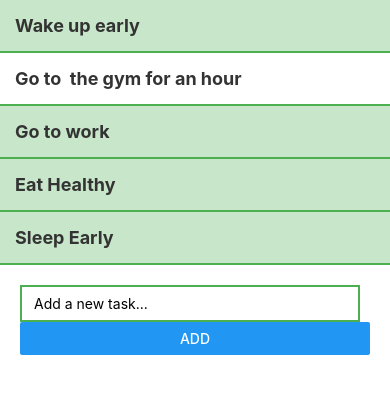
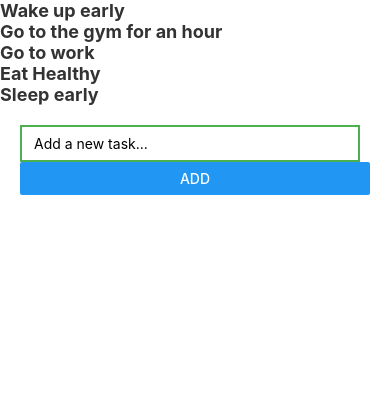
Before and after one commit to Nishit1710/NishitToDoList, a React Native app: screen / in a window 390 px wide. Shown: the top 394 px of the page. Built offline with nearby package versions, Linux system fonts and the light colour scheme.

Commit message:
Lab-3 created

```diff
--- a/App.jsx
+++ b/App.jsx
@@ -8,11 +8,19 @@ import React from 'react';
 import { SafeAreaView } from 'react-native';
 import ToDoList from './components/ToDoList';
 import ToDoForm from './components/ToDoForm';
+import useState from 'react';
 
 function App() {
+  const [tasks , setTasks] = React.useState([
+    "Wake up early",
+    "Go to the gym for an hour",
+    "Go to work",
+    "Eat Healthy",
+    "Sleep early",
+ ]);
   return (
     <SafeAreaView>
-      <ToDoList />
+      <ToDoList tasks={tasks} />
       <ToDoForm />
     </SafeAreaView>
   );
--- a/components/ToDoForm.jsx
+++ b/components/ToDoForm.jsx
@@ -8,7 +8,7 @@ import {
     ScrollView,
     TextInput,
     Button
-  } from 'react-native';
+} from 'react-native';
 
 function ToDoForm(props) {
     return (
--- a/components/ToDoList.jsx
+++ b/components/ToDoList.jsx
@@ -10,37 +10,20 @@ import {
     Button
   } from 'react-native';
 
-function ToDoList(props) {
+function ToDoList({tasks}) {
   return (
-    <>
-      <ScrollView>
-        <Pressable>
-          <View style={[styles.task, styles.completed]}>
-            <Text style={styles.taskText}>Wake up early</Text>
-          </View>
-        </Pressable>
-        <Pressable>
-          <View style={[styles.task]}>
-            <Text style={styles.taskText}>Go to  the gym for an hour</Text>
-          </View>
-        </Pressable>
-        <Pressable>
-          <View style={[styles.task, styles.completed]}>
-            <Text style={styles.taskText}>Go to work</Text>
-          </View>
-        </Pressable>
-        <Pressable>
-          <View style={[styles.task, styles.completed]}>
-            <Text style={styles.taskText}>Eat Healthy</Text>
-          </View>
-        </Pressable>
-        <Pressable>
-          <View style={[styles.task, styles.completed]}>
-            <Text style={styles.taskText}>Sleep Early</Text>
-          </View>
-        </Pressable>
-      </ScrollView>
-    </>
+    <ScrollView>
+      <View style={styles.container}>
+          {tasks.map((task, index) => (
+            <Pressable key={index}>
+              <View style={[styles.taskContainer, styles.incompleteTask]}>
+                <View style={styles.circle} />
+                <Text style={styles.taskText}>{task}</Text>
+              </View>
+            </Pressable>
+          ))}
+        </View>
+    </ScrollView>
   );
 }
 
@@ -49,6 +32,9 @@ const styles = StyleSheet.create({
       padding: 15,
       borderBottomWidth: 2,
       borderColor: '#4CAF50',
+    },
+    incompleteTask: {
+      backgroundColor: '#FFF',
     },
     completed: {
       backgroundColor: '#C8E6C9',
```
